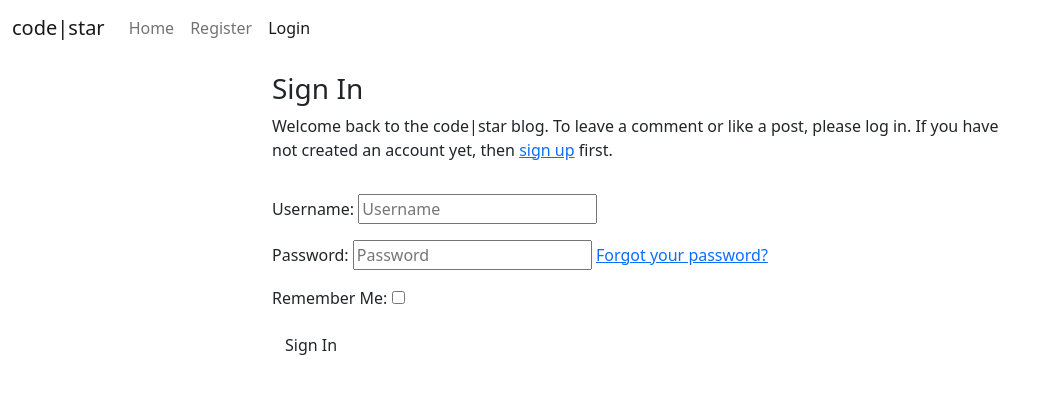
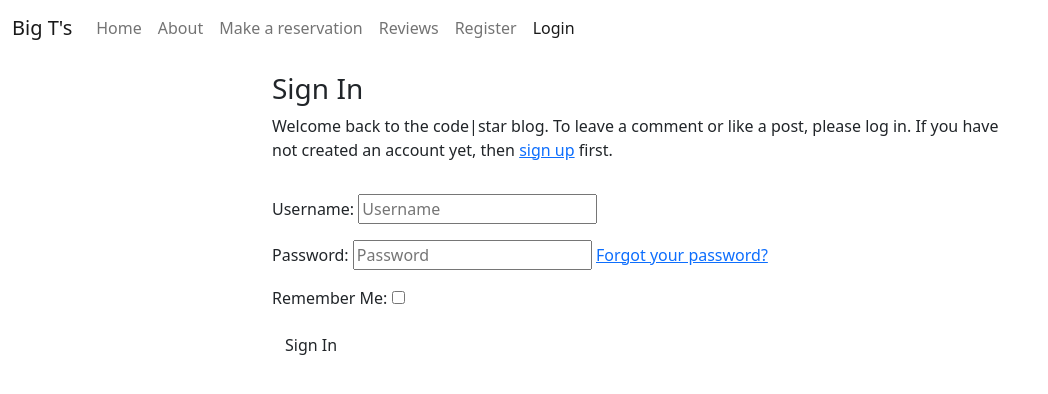
Before and after one commit to TrisPatt/Big-Ts-Chophouse, a Django app: page /accounts/login/ in a window 1280 px wide. Shown: the top 394 px of the page, without its empty margins (0-1048 px from the left). Run offline with Django 4.2, Linux system fonts and the light colour scheme; some libraries are stand-ins or nearby versions.

Commit message:
Add ainks to navbar  in base.html

```diff
--- a/Big/settings.py
+++ b/Big/settings.py
@@ -21,7 +21,6 @@ BASE_DIR = Path(__file__).resolve().parent.parent
 TEMPLATES_DIR = os.path.join(BASE_DIR, 'templates')
 
 
-
 # Quick-start development settings - unsuitable for production
 # See https://docs.djangoproject.com/en/4.2/howto/deployment/checklist/
 
@@ -29,7 +28,7 @@ TEMPLATES_DIR = os.path.join(BASE_DIR, 'templates')
 SECRET_KEY = os.environ.get("SECRET_KEY")
 
 # SECURITY WARNING: don't run with debug turned on in production!
-DEBUG = False
+DEBUG = True
 
 ALLOWED_HOSTS = ['8000-trispatt-bigtschophouse-k0g8fwcmfog.ws-eu115.gitpod.io','.herokuapp.com'
 ]
--- a/Big/urls.py
+++ b/Big/urls.py
@@ -16,13 +16,13 @@ Including another URLconf
 """
 from django.contrib import admin
 from django.urls import path, include
-from Big import views as Big_views
+from reservation import views as reservation_views
 from about import views as about_views
 from review import views as review_views
 
 
 urlpatterns = [
-    path('', Big_views.home, name='home'),
+    path('', reservation_views.home, name='home'),
     path('about/', about_views.about_us, name='about'),
     path("", include("reservation.urls"), name="reservation-urls"),
     path('review/', review_views.my_review, name='review'),
--- a/Big/views.py
+++ /dev/null
@@ -1,6 +0,0 @@
-from django.shortcuts import render, redirect
-from django.views import generic
-
-# Create your views here.
-def home(request):
-    return render(request, '/workspace/Big-Ts-Chophouse/Big/index.html')
--- a/reservation/views.py
+++ b/reservation/views.py
@@ -5,6 +5,9 @@ from .forms import reservationForm
 
 
 # Create your views here.
+def home(request):
+    return render(request, '/workspace/Big-Ts-Chophouse/reservation/templates/reservation/home.html')
+
 def reservation_list(request):
     reservations = reservation.objects.all()
     return render(request, '/workspace/Big-Ts-Chophouse/reservation/templates/reservation/reservation_list.html', {'reservations': reservations})
--- a/templates/base.html
+++ b/templates/base.html
@@ -3,13 +3,12 @@
 
 {% url 'home' as home_url %}
 {% url 'about' as about_url %}
-{% url 'reservation' as reservation_url %}
+{% url 'reservation' as reservation_list_url %}
 {% url 'review' as review_url %}
 {% url 'account_login' as login_url %}
 {% url 'account_signup' as signup_url %}
 {% url 'account_logout' as logout_url %}
 
-{% url 'home' as home_url %}
 
 <!DOCTYPE html>
 <html class="h-100" lang="en">
@@ -40,8 +39,8 @@
     <!-- Navigation -->
     <nav class="navbar navbar-expand-lg navbar-light bg-white">
         <div class="container-fluid">
-            <a class="navbar-brand" href="{% url 'home' %}"><span class="brand">c<span class="red-o">o</span>de<span
-                        class="thin">|star</span></span></a>
+            <a class="navbar-brand" href="{% url 'home' %}"><span class="brand">Big T's
+                </span></span></a>
             <button class="navbar-toggler" type="button" data-bs-toggle="collapse" data-bs-target="#navbarText"
                 aria-controls="navbarText" aria-expanded="false" aria-label="Toggle navigation">
                 <span class="navbar-toggler-icon"></span>
@@ -51,6 +50,24 @@
                     <li class="nav-item">
                         <a class="nav-link {% if request.path == home_url %}active{% endif %}" aria-current="page"
                             href="#">Home</a>
+                    </li>
+                    <li class="nav-item">
+                        <a class="nav-link
+                          {% if request.path == about_url %}active{%endif%}" aria-current="page"
+                          href="{% url 'about' %}"
+                          >About</a>
+                    </li>
+                    <li class="nav-item">
+                        <a class="nav-link
+                          {% if request.path == reservation_url %}active{%endif%}" aria-current="page"
+                          href="{% url 'reservation_list' %}"
+                          >Make a reservation</a>
+                    </li>
+                    <li class="nav-item">
+                        <a class="nav-link
+                          {% if request.path == review_url %}active{%endif%}" aria-current="page"
+                          href="{% url 'review' %}"
+                          >Reviews</a>
                     </li>
                     {% if user.is_authenticated %}
                     <li class="nav-item">
@@ -83,7 +100,7 @@
 
     <!-- Footer -->
     <footer class="footer mt-auto py-3 dark-bg">
-        <p class="m-0 text-center text-white">Made by Code Instituters</p>
+        <p class="m-0 text-center text-white">The Footer</p>
         <p class="m-0 text-center text-white">Follow us: <i class="fab fa-facebook-square ms-3"></i>
             <i class="fab fa-twitter-square ms-3"></i>
             <i class="fab fa-instagram-square ms-3"></i>
```
Also changed, not shown: Big/index.html (deleted, +0 -13 lines), reservation/templates/reservation/home.html (+10 -9 lines).
